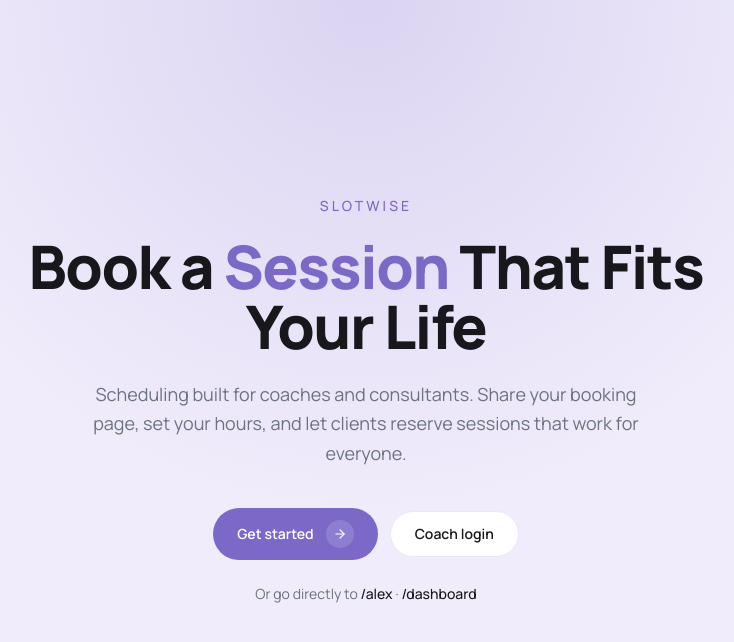
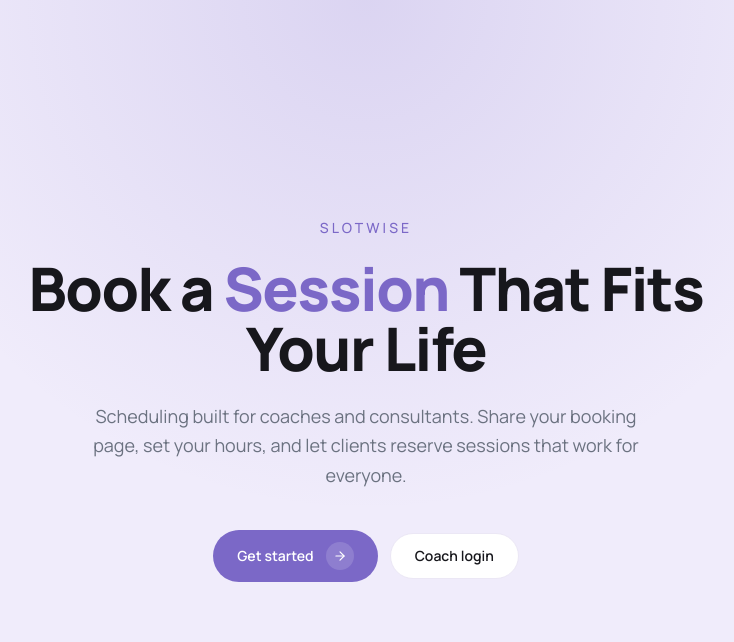
Before and after one commit to segnitsega/booking-app, a Next.js app: page / in a window 1280 px wide. Shown: the top 642 px of the page, without its empty margins (274-1008 px from the left). Built offline with nearby package versions, Linux system fonts and the light colour scheme.

Commit message:
Remove raw route shortcuts from the landing footer.
Keep the CTA pair clean and production-ready without exposing /alex or /dashboard as helper links.

```diff
--- a/app/page.tsx
+++ b/app/page.tsx
@@ -25,22 +25,6 @@ export default function Home() {
             Coach login
           </Button>
         </div>
-        <p className="mt-6 text-sm text-muted">
-          Or go directly to{" "}
-          <a
-            href="/alex"
-            className="font-medium text-ink underline-offset-4 hover:underline"
-          >
-            /alex
-          </a>
-          {" · "}
-          <a
-            href="/dashboard"
-            className="font-medium text-ink underline-offset-4 hover:underline"
-          >
-            /dashboard
-          </a>
-        </p>
       </div>
     </main>
   );
```
